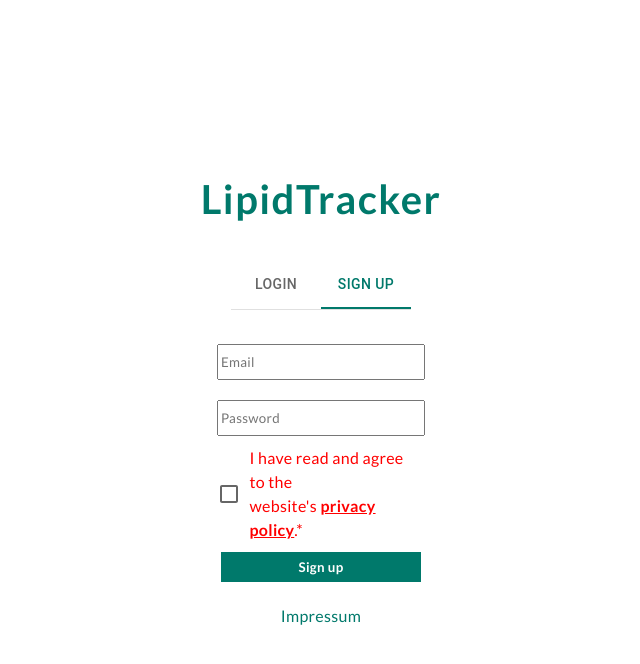
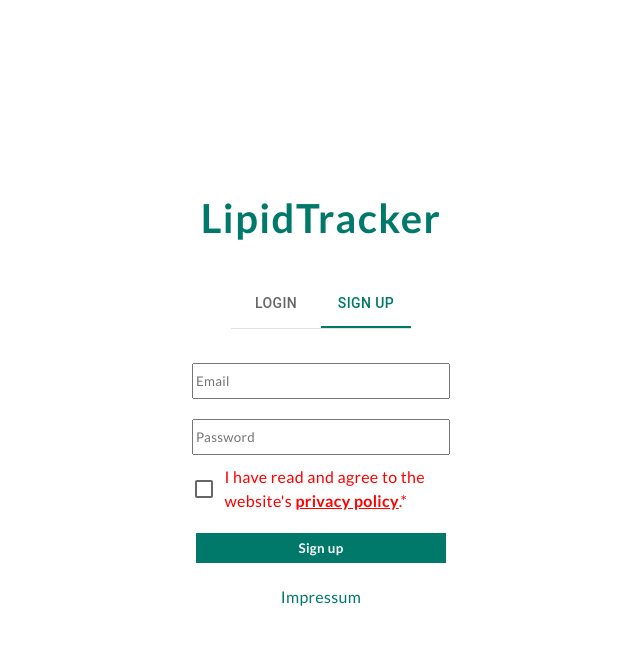
Before and after one commit to IsabelWen/LipidTracker, a React (Create React App) app: page /login in a window 1280 px wide. Both pictures are taken after a click on the tab "SIGN UP". Shown: the top 664 px of the page, without its empty margins (319-959 px from the left). Built offline with nearby package versions, Linux system fonts and the light colour scheme; no server answers.

Commit message:
Adjust login/signup width

```diff
--- a/src/pages/login/login.jsx
+++ b/src/pages/login/login.jsx
@@ -88,9 +88,7 @@ const Login = () => {
                 </Box>
                 <TabPanel value="1">
                     <form onSubmit={handleLogin}>
-                        <Tooltip placement="bottom" title="Note: This can be a fake email address. No validation email will be sent." arrow>
-                            <input type="email" placeholder="Email" onChange={e => setEmail(e.target.value)} />
-                        </Tooltip>
+                        <input type="email" placeholder="Email" onChange={e => setEmail(e.target.value)} />
                         <input type="password" placeholder="Password" onChange={e => setPassword(e.target.value)} />
                         <button type="submit">Login</button>
                         {error && <span>Wrong email or password!</span>}
@@ -117,7 +115,7 @@ const Login = () => {
                                 privacy policy</a>.*</p>
                             }
                             sx={{
-                                maxWidth: "200px",
+                                maxWidth: "250px",
                                 paddingBottom: "10px",
                                 '&.MuiTypography-root': {
                                     fontSize: "12px",
--- a/src/pages/login/login.scss
+++ b/src/pages/login/login.scss
@@ -31,18 +31,19 @@ form {
     align-items: center;
 
     input{
-        width: 200px;
+        width: 250px;
         height: 30px;
         margin: 10px;
     }
 
     button {
-        width: 200px;
+        width: 250px;
         height: 30px;
         border: none;
         background-color: #00796b;
         color: white;
         font-weight: bold;
+        margin-top: 10px;
         cursor: pointer;
     }
 
```
